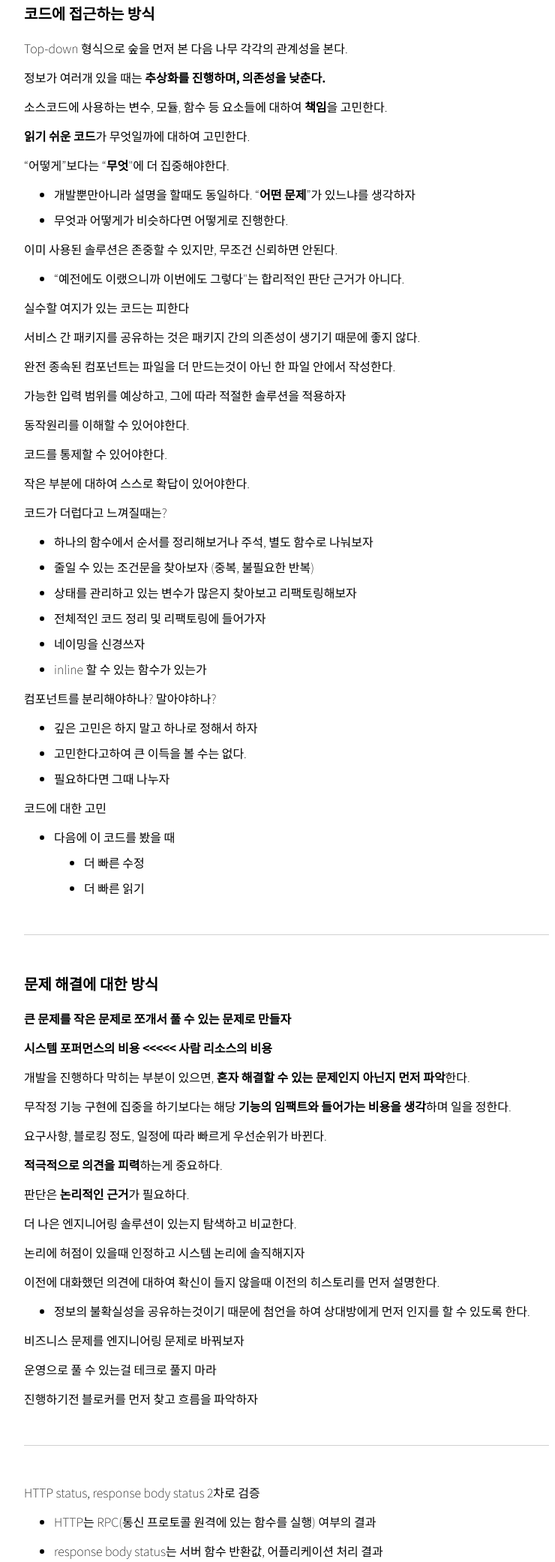
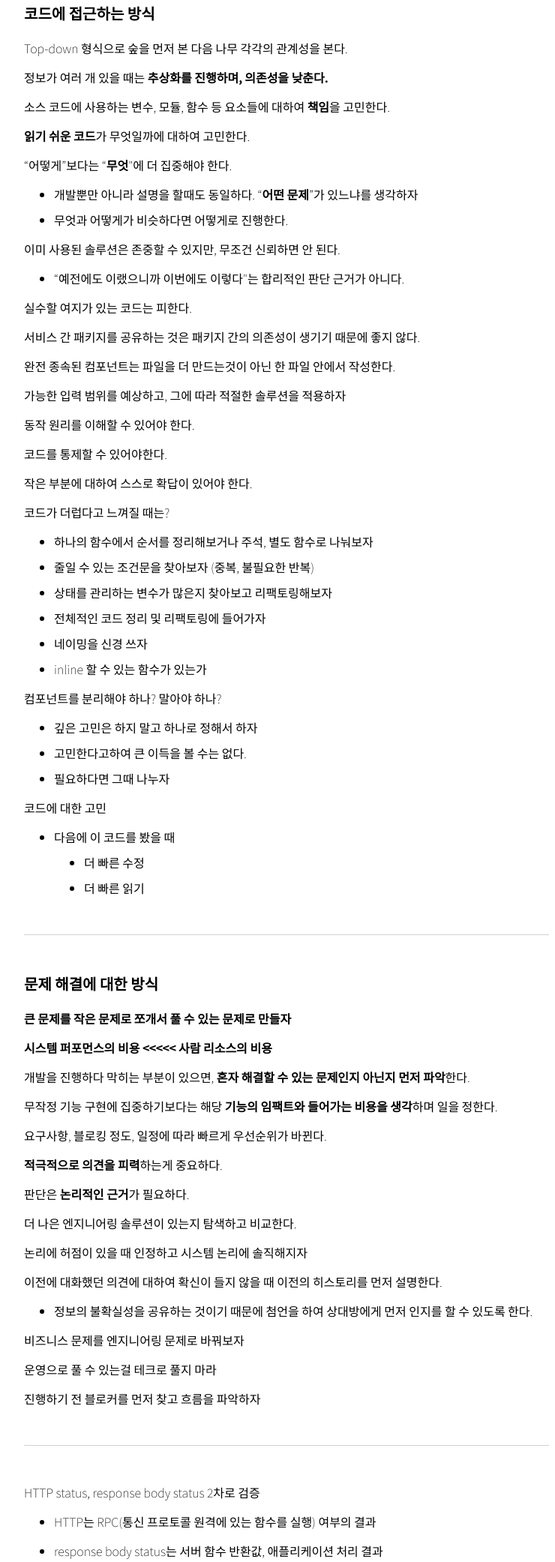
Before and after one commit to hellojaehyeok/azisong.com, a Gatsby site: page /essay/development-journal/ in a window 1280 px wide. Shown: the part 298-2381 px from the top of the page at 75% size, without its empty margins (258-998 px from the left). Built offline with nearby package versions, Linux system fonts and the light colour scheme; Gatsby itself is replaced by a stand-in of ours.

Commit message:
chore: 맞춤법 수정

```diff
--- a/content/essay/development-journal.md
+++ b/content/essay/development-journal.md
@@ -7,22 +7,22 @@ date: 2023-03-15
 
 Top-down 형식으로 숲을 먼저 본 다음 나무 각각의 관계성을 본다.
 
-정보가 여러개 있을 때는 **추상화를 진행하며, 의존성을 낮춘다.**
+정보가 여러 개 있을 때는 **추상화를 진행하며, 의존성을 낮춘다.**
 
-소스코드에 사용하는 변수, 모듈, 함수 등 요소들에 대하여 **책임**을 고민한다.
+소스 코드에 사용하는 변수, 모듈, 함수 등 요소들에 대하여 **책임**을 고민한다.
 
 **읽기 쉬운 코드**가 무엇일까에 대하여 고민한다.
 
-“어떻게”보다는 “**무엇**"에 더 집중해야한다.
+“어떻게”보다는 “**무엇**"에 더 집중해야 한다.
 
-- 개발뿐만아니라 설명을 할때도 동일하다. “**어떤 문제**”가 있느냐를 생각하자
+- 개발뿐만 아니라 설명을 할때도 동일하다. “**어떤 문제**”가 있느냐를 생각하자
 - 무엇과 어떻게가 비슷하다면 어떻게로 진행한다.
 
-이미 사용된 솔루션은 존중할 수 있지만, 무조건 신뢰하면 안된다.
+이미 사용된 솔루션은 존중할 수 있지만, 무조건 신뢰하면 안 된다.
 
-- “예전에도 이랬으니까 이번에도 그렇다"는 합리적인 판단 근거가 아니다.
+- “예전에도 이랬으니까 이번에도 이렇다"는 합리적인 판단 근거가 아니다.
 
-실수할 여지가 있는 코드는 피한다
+실수할 여지가 있는 코드는 피한다.
 
 서비스 간 패키지를 공유하는 것은 패키지 간의 의존성이 생기기 때문에 좋지 않다.
 
@@ -30,22 +30,22 @@ Top-down 형식으로 숲을 먼저 본 다음 나무 각각의 관계성을 본
 
 가능한 입력 범위를 예상하고, 그에 따라 적절한 솔루션을 적용하자
 
-동작원리를 이해할 수 있어야한다.
+동작 원리를 이해할 수 있어야 한다.
 
 코드를 통제할 수 있어야한다.
 
-작은 부분에 대하여 스스로 확답이 있어야한다.
+작은 부분에 대하여 스스로 확답이 있어야 한다.
 
-코드가 더럽다고 느껴질때는?
+코드가 더럽다고 느껴질 때는?
 
 - 하나의 함수에서 순서를 정리해보거나 주석, 별도 함수로 나눠보자
 - 줄일 수 있는 조건문을 찾아보자 (중복, 불필요한 반복)
-- 상태를 관리하고 있는 변수가 많은지 찾아보고 리팩토링해보자
+- 상태를 관리하는 변수가 많은지 찾아보고 리팩토링해보자
 - 전체적인 코드 정리 및 리팩토링에 들어가자
-- 네이밍을 신경쓰자
+- 네이밍을 신경 쓰자
 - inline 할 수 있는 함수가 있는가
 
-컴포넌트를 분리해야하나? 말아야하나?
+컴포넌트를 분리해야 하나? 말아야 하나?
 
 - 깊은 고민은 하지 말고 하나로 정해서 하자
 - 고민한다고하여 큰 이득을 볼 수는 없다.
@@ -63,11 +63,11 @@ Top-down 형식으로 숲을 먼저 본 다음 나무 각각의 관계성을 본
 
 **큰 문제를 작은 문제로 쪼개서 풀 수 있는 문제로 만들자**
 
-**시스템 포퍼먼스의 비용 <<<<< 사람 리소스의 비용**
+**시스템 퍼포먼스의 비용 <<<<< 사람 리소스의 비용**
 
 개발을 진행하다 막히는 부분이 있으면, **혼자 해결할 수 있는 문제인지 아닌지 먼저 파악**한다.
 
-무작정 기능 구현에 집중을 하기보다는 해당 **기능의 임팩트와 들어가는 비용을 생각**하며 일을 정한다.
+무작정 기능 구현에 집중하기보다는 해당 **기능의 임팩트와 들어가는 비용을 생각**하며 일을 정한다.
 
 요구사항, 블로킹 정도, 일정에 따라 빠르게 우선순위가 바뀐다.
 
@@ -77,17 +77,17 @@ Top-down 형식으로 숲을 먼저 본 다음 나무 각각의 관계성을 본
 
 더 나은 엔지니어링 솔루션이 있는지 탐색하고 비교한다.
 
-논리에 허점이 있을때 인정하고 시스템 논리에 솔직해지자
+논리에 허점이 있을 때 인정하고 시스템 논리에 솔직해지자
 
-이전에 대화했던 의견에 대하여 확신이 들지 않을때 이전의 히스토리를 먼저 설명한다.
+이전에 대화했던 의견에 대하여 확신이 들지 않을 때 이전의 히스토리를 먼저 설명한다.
 
-- 정보의 불확실성을 공유하는것이기 때문에 첨언을 하여 상대방에게 먼저 인지를 할 수 있도록 한다.
+- 정보의 불확실성을 공유하는 것이기 때문에 첨언을 하여 상대방에게 먼저 인지를 할 수 있도록 한다.
 
 비즈니스 문제를 엔지니어링 문제로 바꿔보자
 
 운영으로 풀 수 있는걸 테크로 풀지 마라
 
-진행하기전 블로커를 먼저 찾고 흐름을 파악하자
+진행하기 전 블로커를 먼저 찾고 흐름을 파악하자
 
 ---
 
@@ -95,7 +95,7 @@ HTTP status, response body status 2차로 검증
 
 - HTTP는 RPC(통신 프로토콜 원격에 있는 함수를 실행) 여부의 결과
 
-- response body status는 서버 함수 반환값, 어플리케이션 처리 결과
+- response body status는 서버 함수 반환값, 애플리케이션 처리 결과
 
 코드 디자인 → 일정 문서
 
@@ -103,10 +103,10 @@ immutable operations은 예상치 못한 사이드이펙트 줄이는데 도움
 
 unshift, splice 등은 mutable 해서 버그를 만들 여지를 남긴다.
 
-ssr에서 서버 통신을 할 때 앱브릿지가 섞여 있으면 csr로 넘어온다.
+SSR에서 서버 통신을 할 때 앱브릿지가 섞여 있으면 CSR로 넘어온다.
 
 csr only가 있으면 useQuery를 사용하자
 
-src폴더 안에서는 도메인 별로 묶고, 도메인간 공통되는 컴포넌트가 있을 경우 따로 분리하지 말고 하나에 두자.
+src폴더 안에서는 도메인 별로 묶고, 도메인간 공통되는 컴포넌트가 있을 때 따로 분리하지 말고 하나에 두자.
 
 블로킹 요소가 있을 때 팀원들에게 공유하고 다른 작업부터 진행하자
```
